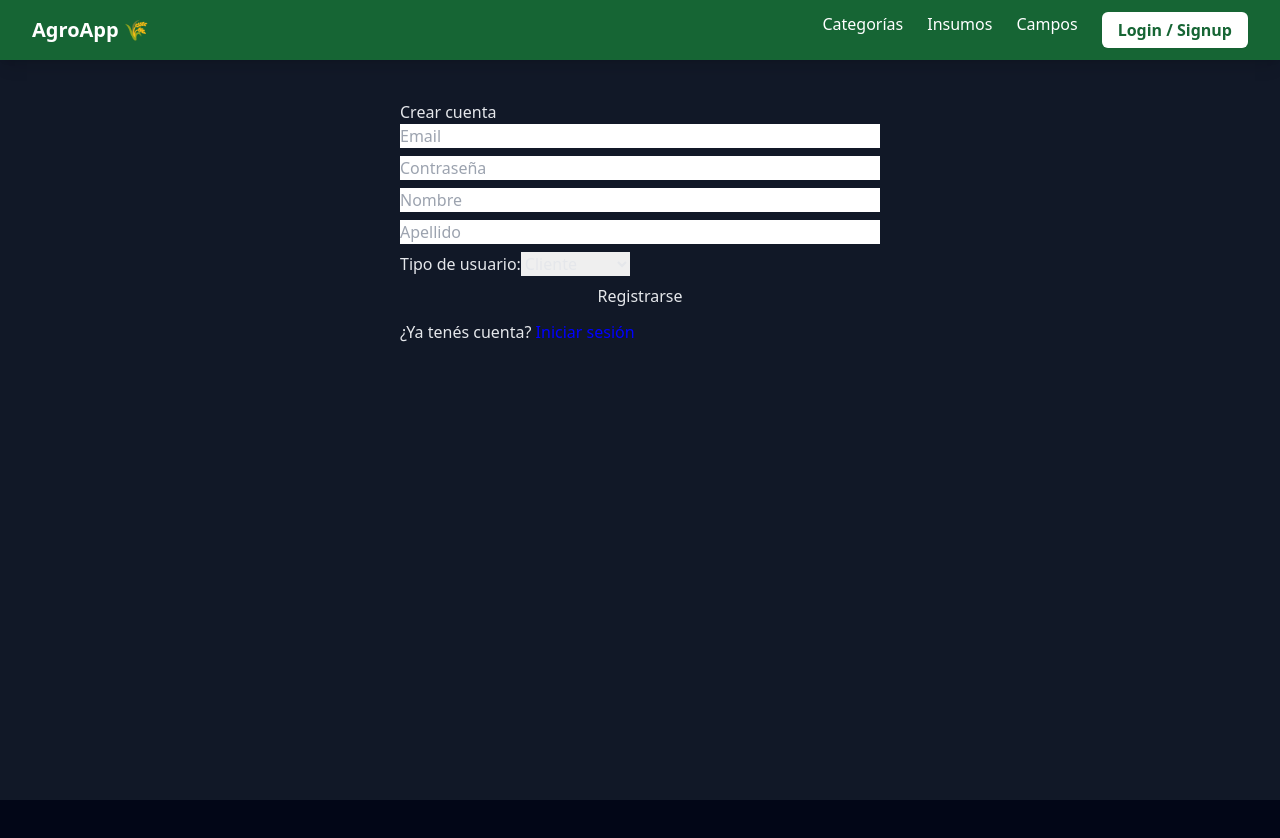
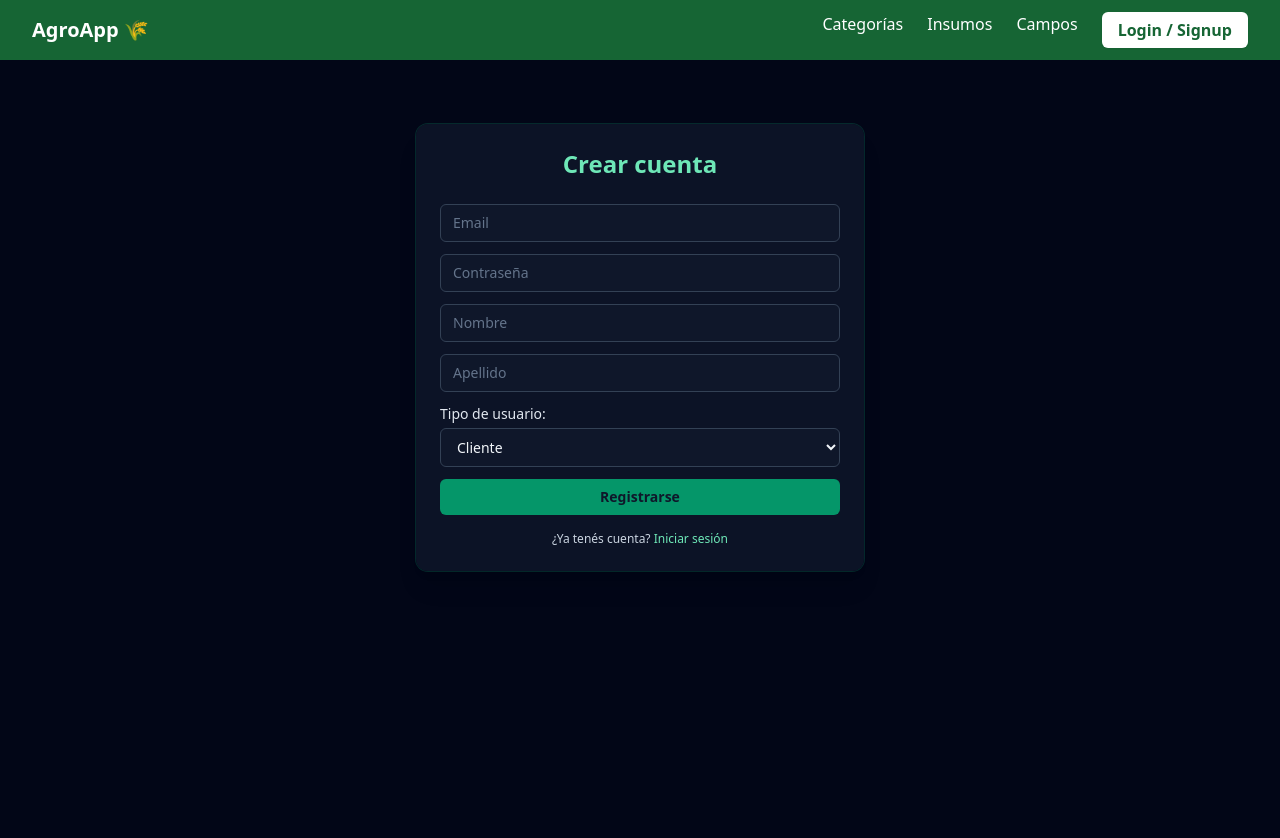
Before and after one commit to JereC4/TP-DSW-2025-3k03-Messina-Costantini-Enrico, a React (Vite) app in the folder apps/web/: page /auth in a window 1280 px wide. Both pictures are taken after a click on the button "Crear una". Shown: the top 838 px of the page. Before the commit the page ends 800 px from the top, so only its background shows below. Built offline with nearby package versions, Linux system fonts and the light colour scheme; no server answers.

Commit message:
Improved UI on login/signup

```diff
--- a/apps/web/src/pages/AuthPage.tsx
+++ b/apps/web/src/pages/AuthPage.tsx
@@ -16,7 +16,7 @@ export default function AuthPage() {
     password: "",
     nombre: "",
     apellido: "",
-    rol: "CLIENTE", // default
+    rol: "CLIENTE",
   });
   const [user, setUser] = useState<AuthUser | null>(null);
   const [error, setError] = useState<string | null>(null);
@@ -45,12 +45,10 @@ export default function AuthPage() {
 
     try {
       if (isLogin) {
-        // 🔐 Login normal
         const u = await login(form.email, form.password);
         setUser(u);
         localStorage.setItem("auth:user", JSON.stringify(u));
       } else {
-        // 📝 Signup: primero crear el usuario...
         await signup({
           email: form.email,
           password: form.password,
@@ -59,7 +57,6 @@ export default function AuthPage() {
           roles: [form.rol],
         });
 
-        // ...y después loguear para traer los roles bien armados
         const logged = await login(form.email, form.password);
         setUser(logged);
         localStorage.setItem("auth:user", JSON.stringify(logged));
@@ -73,14 +70,24 @@ export default function AuthPage() {
     }
   };
 
+  // 🟢 Vista cuando el usuario ya está logueado
   if (user) {
     return (
-      <div style={{ maxWidth: 480, margin: "40px auto" }}>
-        <h2>Bienvenido, {user.nombre}!</h2>
-        <p>Email: {user.email}</p>
-        <p>Roles: {user.roles?.join(", ") || "(sin roles)"}</p>
+      <div className="min-h-screen bg-slate-950 text-slate-100 flex items-start justify-center pt-16">
+        <div className="w-full max-w-md rounded-xl bg-slate-900/80 p-6 shadow-xl ring-1 ring-emerald-500/20">
+          <h2 className="text-2xl font-bold mb-2 text-emerald-300">
+            Bienvenido, {user.nombre}!
+          </h2>
+          <p className="text-sm text-slate-200 mb-1">
+            <span className="font-semibold">Email:</span> {user.email}
+          </p>
+          <p className="text-sm text-slate-200 mb-4">
+            <span className="font-semibold">Roles:</span>{" "}
+            {user.roles?.join(", ") || "(sin roles)"}
+          </p>
 
           <button
+            className="mt-2 w-full rounded-md bg-emerald-600 px-4 py-2 text-sm font-semibold text-slate-900 hover:bg-emerald-500 transition"
             onClick={() => {
               setUser(null);
               localStorage.removeItem("auth:user");
@@ -89,14 +96,20 @@ export default function AuthPage() {
             Cerrar sesión
           </button>
         </div>
+      </div>
     );
   }
 
+  // 🟡 Vista login / signup
   return (
-    <div style={{ maxWidth: 480, margin: "40px auto" }}>
-      <h1>{isLogin ? "Iniciar sesión" : "Crear cuenta"}</h1>
+    <div className="min-h-screen bg-slate-950 text-slate-100 flex items-start justify-center pt-16">
+      <div className="w-full max-w-md rounded-xl bg-slate-900/80 p-6 shadow-xl ring-1 ring-emerald-500/20">
+        <h1 className="text-2xl font-bold mb-6 text-center text-emerald-300">
+          {isLogin ? "Iniciar sesión" : "Crear cuenta"}
+        </h1>
 
-      <form onSubmit={handleSubmit} style={{ display: "grid", gap: 8 }}>
+        <form onSubmit={handleSubmit} className="space-y-3">
+          <div>
             <input
               type="email"
               name="email"
@@ -104,7 +117,11 @@ export default function AuthPage() {
               value={form.email}
               onChange={handleChange}
               required
+              className="w-full rounded-md border border-slate-700 bg-slate-900 px-3 py-2 text-sm text-slate-100 placeholder-slate-500 focus:outline-none focus:ring-2 focus:ring-emerald-500"
             />
+          </div>
+
+          <div>
             <input
               type="password"
               name="password"
@@ -112,60 +129,74 @@ export default function AuthPage() {
               value={form.password}
               onChange={handleChange}
               required
+              className="w-full rounded-md border border-slate-700 bg-slate-900 px-3 py-2 text-sm text-slate-100 placeholder-slate-500 focus:outline-none focus:ring-2 focus:ring-emerald-500"
             />
+          </div>
 
           {!isLogin && (
             <>
+              <div>
                 <input
                   name="nombre"
                   placeholder="Nombre"
                   value={form.nombre}
                   onChange={handleChange}
                   required
+                  className="w-full rounded-md border border-slate-700 bg-slate-900 px-3 py-2 text-sm text-slate-100 placeholder-slate-500 focus:outline-none focus:ring-2 focus:ring-emerald-500"
                 />
+              </div>
+              <div>
                 <input
                   name="apellido"
                   placeholder="Apellido"
                   value={form.apellido}
                   onChange={handleChange}
                   required
+                  className="w-full rounded-md border border-slate-700 bg-slate-900 px-3 py-2 text-sm text-slate-100 placeholder-slate-500 focus:outline-none focus:ring-2 focus:ring-emerald-500"
                 />
+              </div>
 
-            <label>
+              <div className="text-sm">
+                <label className="block mb-1 text-slate-200">
                   Tipo de usuario:
+                </label>
                 <select
                   name="rol"
                   value={form.rol}
                   onChange={handleChange}
                   required
+                  className="w-full rounded-md border border-slate-700 bg-slate-900 px-3 py-2 text-sm text-slate-100 focus:outline-none focus:ring-2 focus:ring-emerald-500"
                 >
                   <option value="CLIENTE">Cliente</option>
                   <option value="PRESTAMISTA">Prestamista</option>
                 </select>
-            </label>
+              </div>
             </>
           )}
 
-        <button type="submit">{isLogin ? "Entrar" : "Registrarse"}</button>
+          <button
+            type="submit"
+            className="mt-2 w-full rounded-md bg-emerald-600 px-4 py-2 text-sm font-semibold text-slate-900 hover:bg-emerald-500 transition"
+          >
+            {isLogin ? "Entrar" : "Registrarse"}
+          </button>
         </form>
 
-      {error && <p style={{ color: "red" }}>{error}</p>}
+        {error && (
+          <p className="mt-3 text-sm text-red-400 text-center">{error}</p>
+        )}
 
-      <p style={{ marginTop: 12 }}>
+        <p className="mt-4 text-xs text-center text-slate-300">
           {isLogin ? "¿No tenés cuenta?" : "¿Ya tenés cuenta?"}{" "}
           <button
             type="button"
             onClick={() => setIsLogin((v) => !v)}
-          style={{
-            color: "blue",
-            border: "none",
-            background: "none",
-            padding: 0,
-          }}
+            className="text-emerald-300 underline-offset-2 hover:underline"
           >
             {isLogin ? "Crear una" : "Iniciar sesión"}
           </button>
         </p>
       </div>
+    </div>
   );
 }
```
Lines whose indentation alone changed are shown as unchanged.
